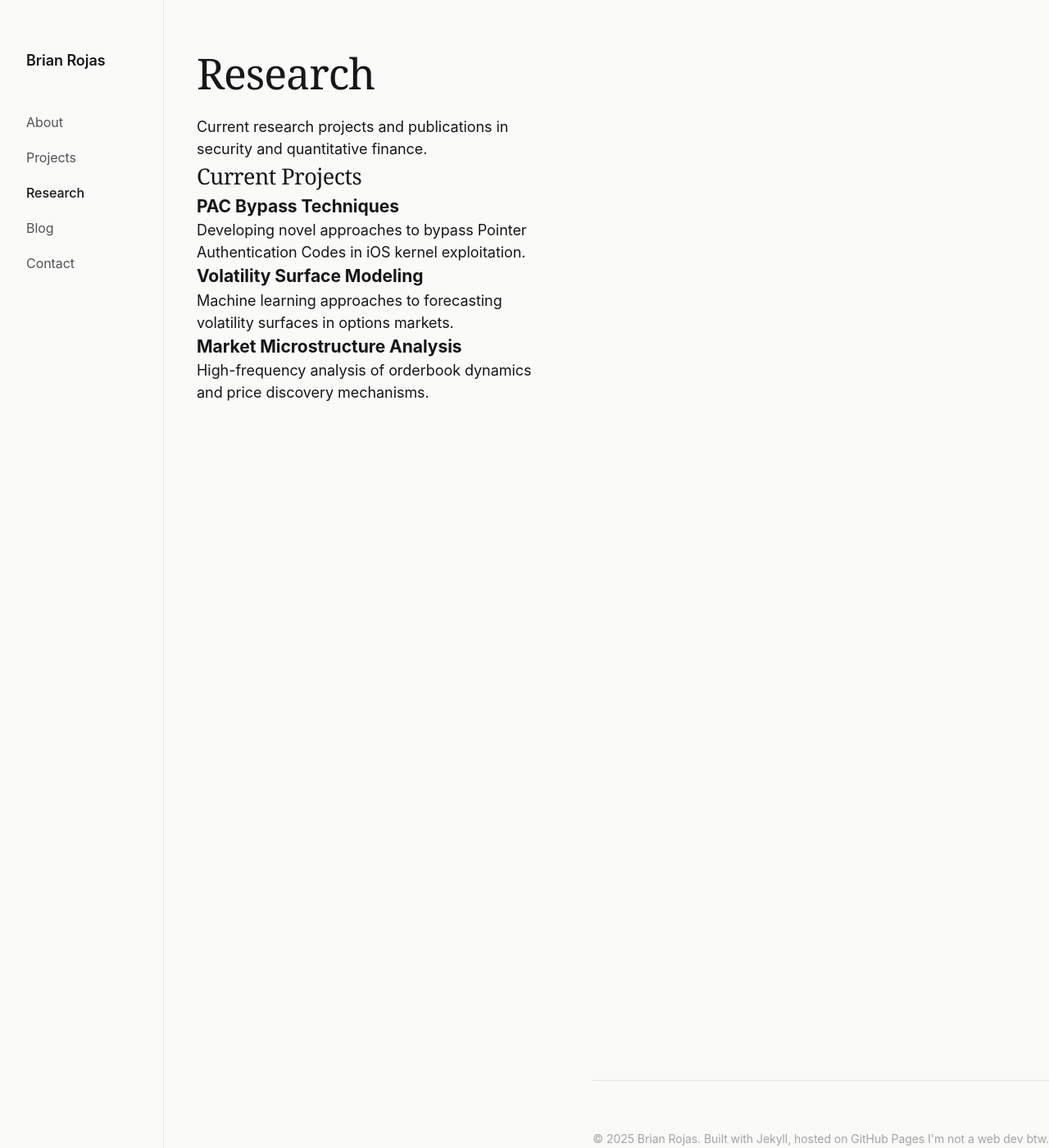
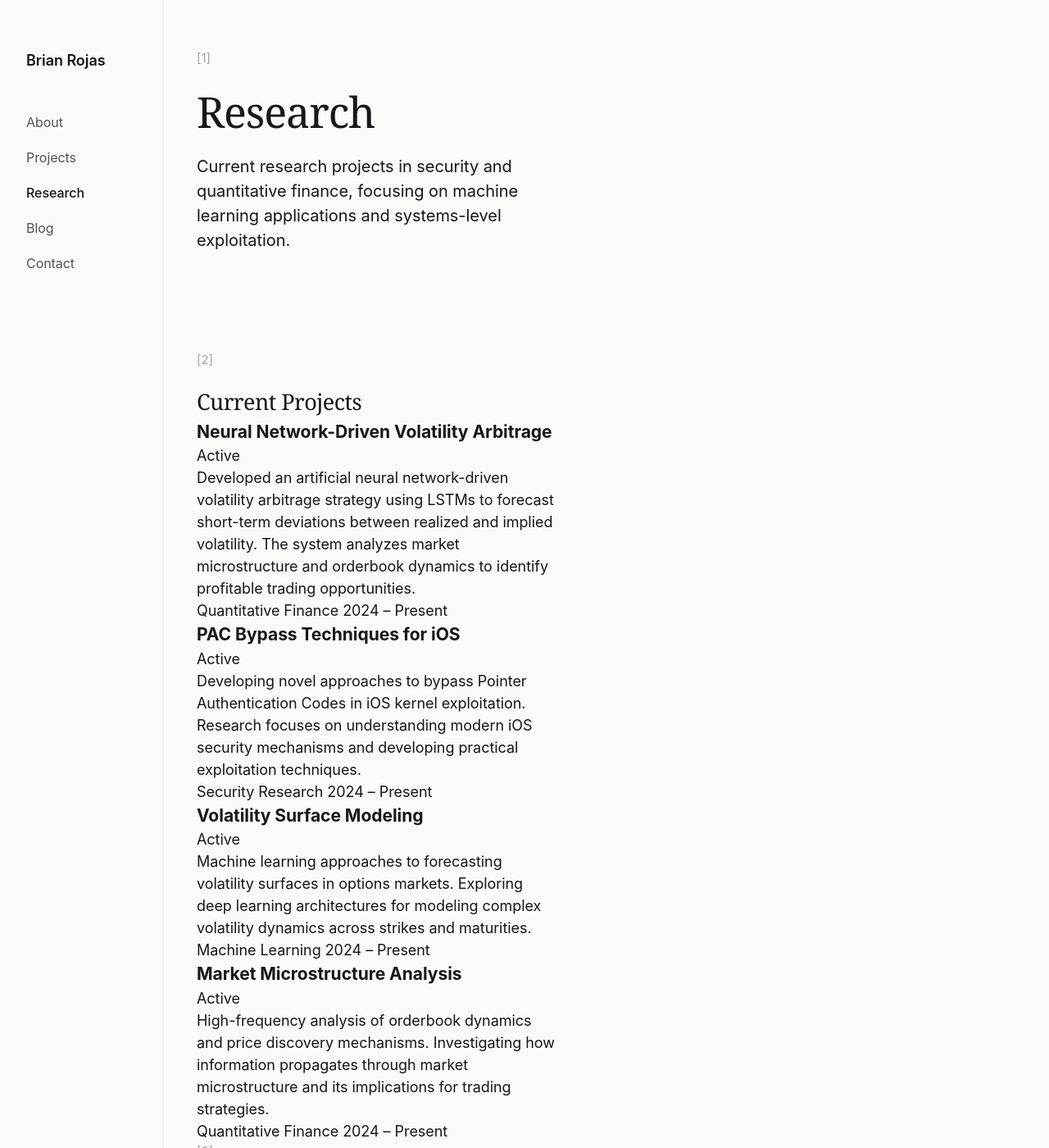
Before and after one commit to brianrojrc/brianrojrc.github.io, a Jekyll site: the page built from research.md, in a window 1280 px wide and 1400 px high. Shown: the whole window at 82% size. Built offline with Jekyll 4.4.1, drawn with Linux system fonts in a browser that asks for light colours; some of the changed text lies outside the part shown.

Commit message:
Update research.md

```diff
--- a/research.md
+++ b/research.md
@@ -3,27 +3,73 @@ layout: default
 title: Research
 ---
 
-<section class="hero">
+<header class="page-header">
+    <span class="page-marker">[1]</span>
     <h1>Research</h1>
-    <p class="description">
-        Current research projects and publications in security and quantitative finance.
-    </p>
-</section>
+    <p class="intro">Current research projects in security and quantitative finance, focusing on machine learning applications and systems-level exploitation.</p>
+</header>
 
-<section>
+<section class="research-section">
+    <span class="section-marker">[2]</span>
     <h2>Current Projects</h2>
-    <div class="grid">
-        <div class="card">
-            <h3>PAC Bypass Techniques</h3>
-            <p>Developing novel approaches to bypass Pointer Authentication Codes in iOS kernel exploitation.</p>
+
+    <div class="research-item">
+        <div class="research-header">
+            <h3 class="research-title">Neural Network-Driven Volatility Arbitrage</h3>
+            <span class="research-status">Active</span>
         </div>
-        <div class="card">
-            <h3>Volatility Surface Modeling</h3>
-            <p>Machine learning approaches to forecasting volatility surfaces in options markets.</p>
+        <p class="research-description">Developed an artificial neural network-driven volatility arbitrage strategy using LSTMs to forecast short-term deviations between realized and implied volatility. The system analyzes market microstructure and orderbook dynamics to identify profitable trading opportunities.</p>
+        <div class="research-meta">
+            <span class="research-field">Quantitative Finance</span>
+            <span class="research-date">2024 – Present</span>
         </div>
-        <div class="card">
-            <h3>Market Microstructure Analysis</h3>
-            <p>High-frequency analysis of orderbook dynamics and price discovery mechanisms.</p>
+    </div>
+
+    <div class="research-item">
+        <div class="research-header">
+            <h3 class="research-title">PAC Bypass Techniques for iOS</h3>
+            <span class="research-status">Active</span>
+        </div>
+        <p class="research-description">Developing novel approaches to bypass Pointer Authentication Codes in iOS kernel exploitation. Research focuses on understanding modern iOS security mechanisms and developing practical exploitation techniques.</p>
+        <div class="research-meta">
+            <span class="research-field">Security Research</span>
+            <span class="research-date">2024 – Present</span>
+        </div>
+    </div>
+
+    <div class="research-item">
+        <div class="research-header">
+            <h3 class="research-title">Volatility Surface Modeling</h3>
+            <span class="research-status">Active</span>
+        </div>
+        <p class="research-description">Machine learning approaches to forecasting volatility surfaces in options markets. Exploring deep learning architectures for modeling complex volatility dynamics across strikes and maturities.</p>
+        <div class="research-meta">
+            <span class="research-field">Machine Learning</span>
+            <span class="research-date">2024 – Present</span>
+        </div>
+    </div>
+
+    <div class="research-item">
+        <div class="research-header">
+            <h3 class="research-title">Market Microstructure Analysis</h3>
+            <span class="research-status">Active</span>
+        </div>
+        <p class="research-description">High-frequency analysis of orderbook dynamics and price discovery mechanisms. Investigating how information propagates through market microstructure and its implications for trading strategies.</p>
+        <div class="research-meta">
+            <span class="research-field">Quantitative Finance</span>
+            <span class="research-date">2024 – Present</span>
         </div>
     </div>
 </section>
+
+<section class="interests-section">
+    <span class="section-marker">[3]</span>
+    <h2>Research Interests</h2>
+    <ul class="interests-list">
+        <li>Machine Learning for Financial Markets</li>
+        <li>iOS Security & Kernel Exploitation</li>
+        <li>High-Frequency Trading Systems</li>
+        <li>Volatility Modeling & Derivatives Pricing</li>
+        <li>Low-Latency Systems Design</li>
+    </ul>
+</section>
```
